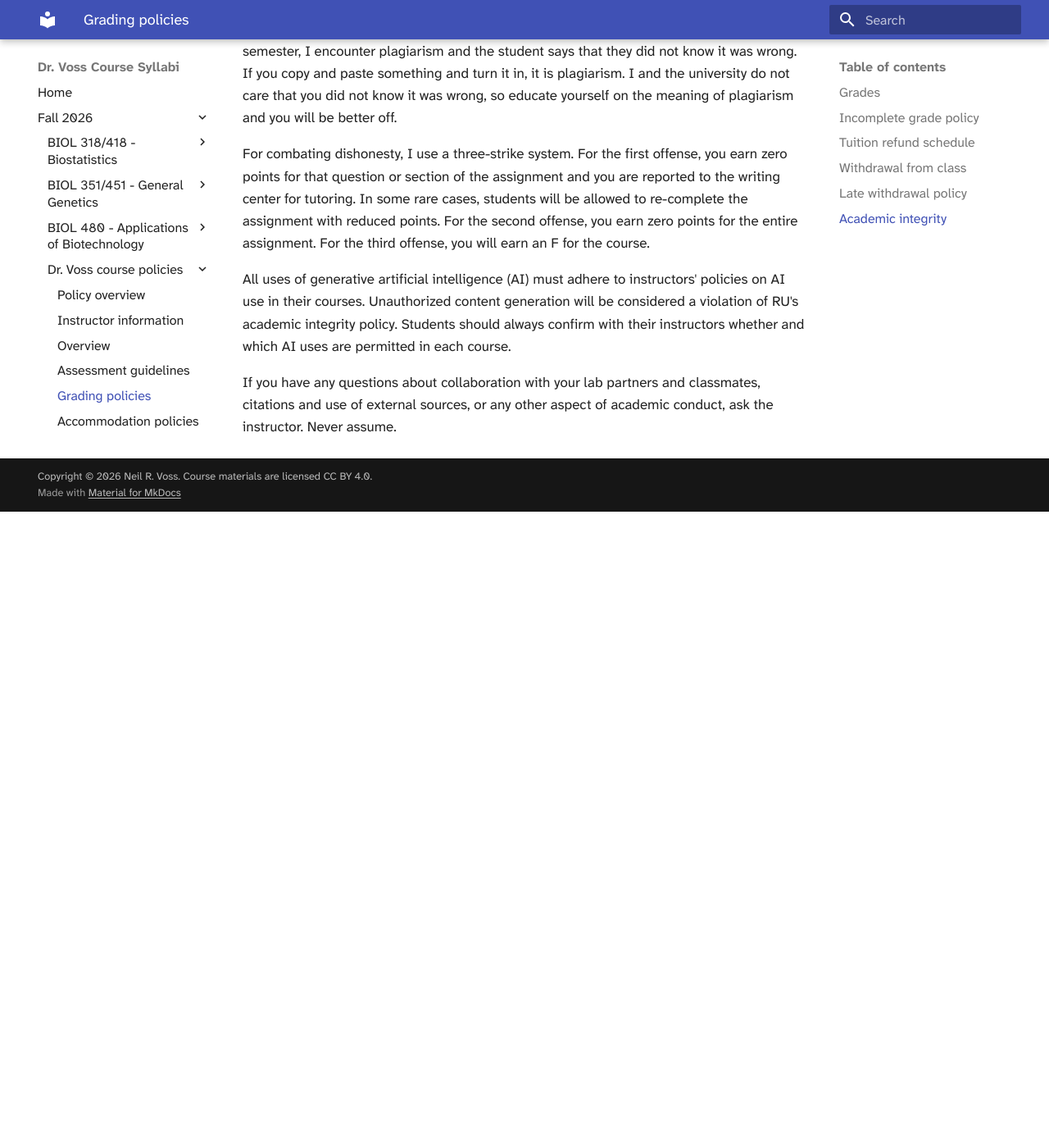
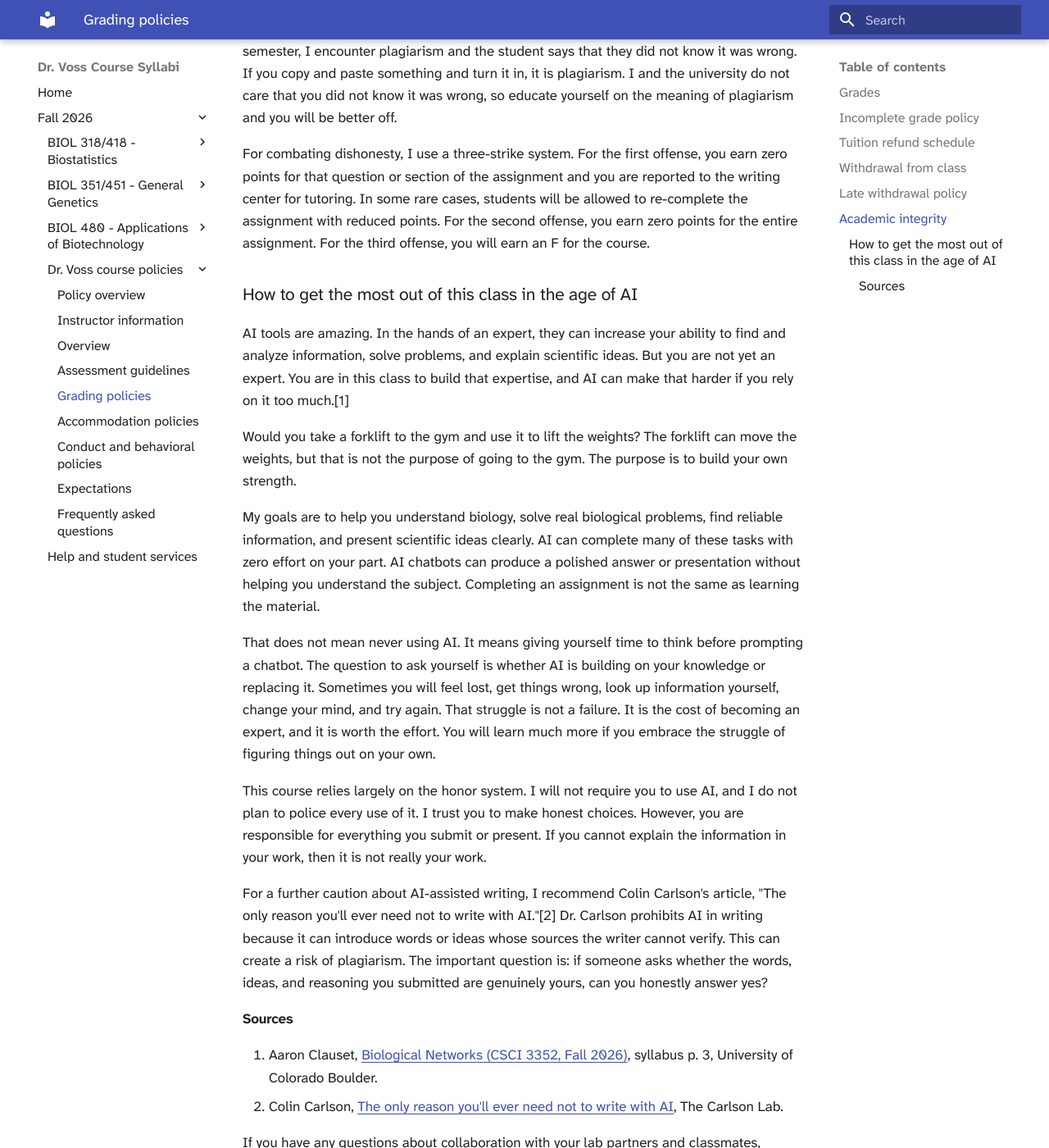
Before and after one commit to vosslab/syllabus, an MkDocs documentation site: the page built from site_docs/fall_2026/policies/GRADING.md, in a window 1280 px wide and 1400 px high, scrolled down 3213 px. Shown: the whole window at 82% size. Built offline with MkDocs 1.6.1 and Material for MkDocs 9.7.7, drawn with Linux system fonts in a browser that asks for light colours; before the commit the page ends 3837 px from its top, so only the background shows below that.

Commit message:
Replaced the generic AI-use paragraph with one shared Fall 2026 honor...
students to build expertise before relying on AI, keeps the instructor's responsibility boundary ...

```diff
--- a/site_docs/fall_2026/policies/GRADING.md
+++ b/site_docs/fall_2026/policies/GRADING.md
@@ -68,6 +68,42 @@
 
 For combating dishonesty, I use a three-strike system. For the first offense, you earn zero points for that question or section of the assignment and you are reported to the writing center for tutoring. In some rare cases, students will be allowed to re-complete the assignment with reduced points. For the second offense, you earn zero points for the entire assignment. For the third offense, you will earn an F for the course.
 
-All uses of generative artificial intelligence (AI) must adhere to instructors' policies on AI use in their courses. Unauthorized content generation will be considered a violation of RU's academic integrity policy. Students should always confirm with their instructors whether and which AI uses are permitted in each course.
+<!-- Do not change this AI policy for Fall 2026. This wording was heavily refined. -->
+
+### How to get the most out of this class in the age of AI
+
+AI tools are amazing. In the hands of an expert, they can increase your ability to find and analyze
+information, solve problems, and explain scientific ideas. But you are not yet an expert. You are in
+this class to build that expertise, and AI can make that harder if you rely on it too much.[1]
+
+Would you take a forklift to the gym and use it to lift the weights? The forklift can move the
+weights, but that is not the purpose of going to the gym. The purpose is to build your own strength.
+
+My goals are to help you understand biology, solve real biological problems, find reliable
+information, and present scientific ideas clearly. AI can complete many of these tasks with zero
+effort on your part. AI chatbots can produce a polished answer or presentation without helping you
+understand the subject. Completing an assignment is not the same as learning the material.
+
+That does not mean never using AI. It means giving yourself time to think before prompting a
+chatbot. The question to ask yourself is whether AI is building on your knowledge or replacing it.
+Sometimes you will feel lost, get things wrong, look up information yourself, change your mind, and
+try again. That struggle is not a failure. It is the cost of becoming an expert, and it is worth the
+effort. You will learn much more if you embrace the struggle of figuring things out on your own.
+
+This course relies largely on the honor system. I will not require you to use AI, and I do not plan
+to police every use of it. I trust you to make honest choices. However, you are responsible for
+everything you submit or present. If you cannot explain the information in your work, then it is not
+really your work.
+
+For a further caution about AI-assisted writing, I recommend Colin Carlson's article, "The only
+reason you'll ever need not to write with AI."[2] Dr. Carlson prohibits AI in writing because it can
+introduce words or ideas whose sources the writer cannot verify. This can create a risk of
+plagiarism. The important question is: if someone asks whether the words, ideas, and reasoning you
+submitted are genuinely yours, can you honestly answer yes?
+
+#### Sources
+
+1. Aaron Clauset, [Biological Networks (CSCI 3352, Fall 2026)](https://aaronclauset.github.io/courses/3352/), syllabus p. 3, University of Colorado Boulder.
+2. Colin Carlson, [The only reason you'll ever need not to write with AI](https://www.carlsonlab.bio/thoughts/the-only-reason-youll-ever-need-not-to-write-with-ai), The Carlson Lab.
 
 If you have any questions about collaboration with your lab partners and classmates, citations and use of external sources, or any other aspect of academic conduct, ask the instructor. Never assume.
```
Also changed, not shown: docs/CHANGELOG.md (+3 -0 lines), docs/HUMAN_GUIDANCE.md (+2 -0 lines).
